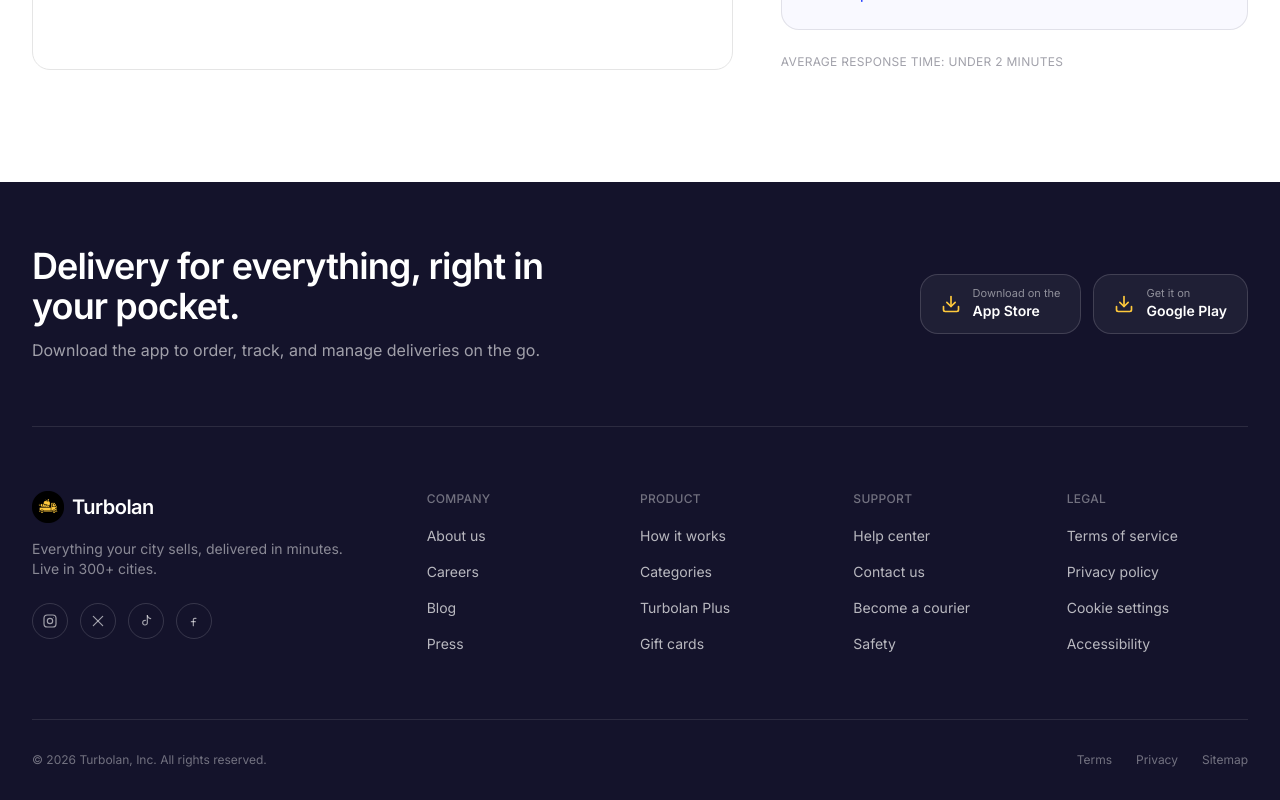
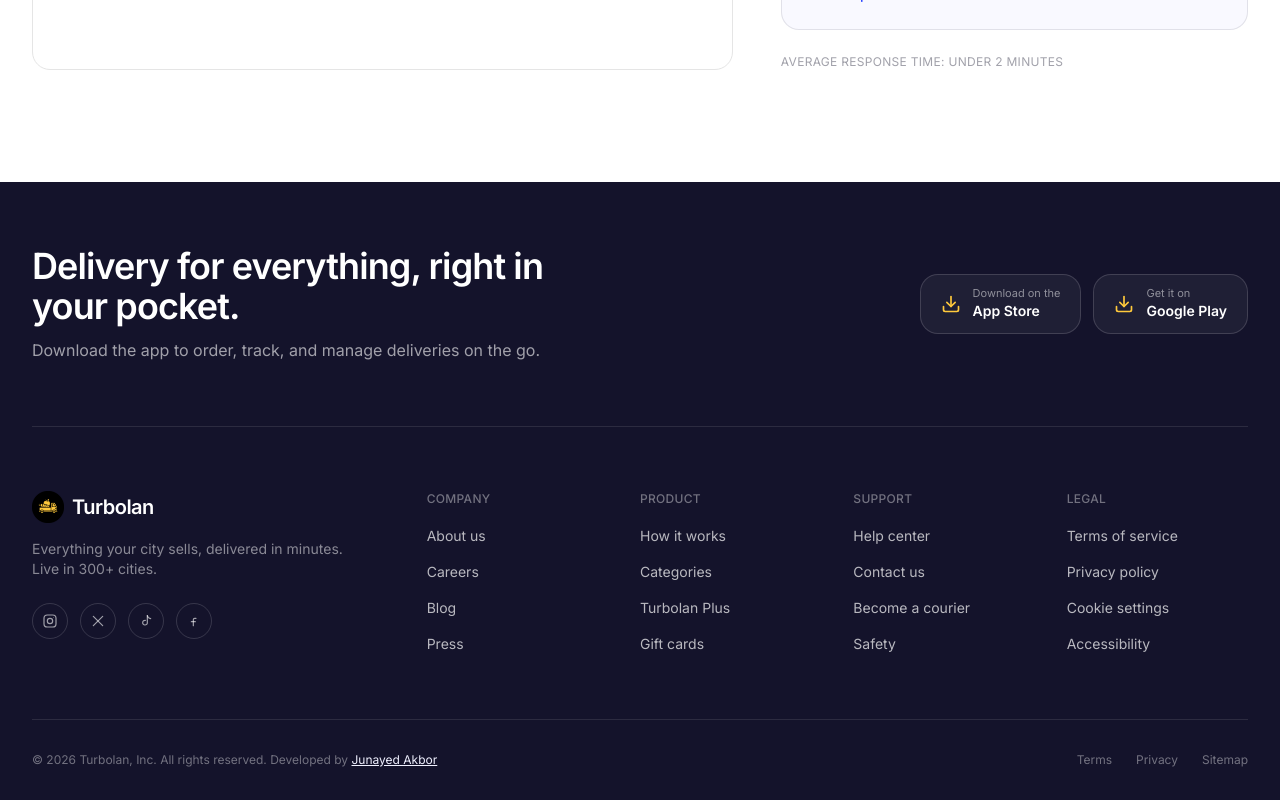
Before and after one commit to junayed-code/turbolan, a Next.js app: page / in a window 1280 px wide. Shown: the part 3740-4540 px from the top of the page. Built offline with nearby package versions, Linux system fonts and the light colour scheme.

Commit message:
chore: add a developer note in the footer

```diff
--- a/components/footer.tsx
+++ b/components/footer.tsx
@@ -85,7 +85,16 @@
 
         {/* Bottom bar */}
         <div className="flex flex-col gap-4 border-t border-white/10 py-8 font-mono text-xs text-white/40 sm:flex-row sm:items-center sm:justify-between">
-          <span>© {year} Turbolan, Inc. All rights reserved.</span>
+          <span>
+            © {year} Turbolan, Inc. All rights reserved. Developed by{" "}
+            <a
+              href="https://junayedakbor.vercel.app"
+              target="_blank"
+              className="underline text-lavender"
+            >
+              Junayed Akbor
+            </a>
+          </span>
           <div className="flex flex-wrap gap-x-6 gap-y-2">
             <Link href="#" className="transition-colors hover:text-white/70">
               Terms
```
